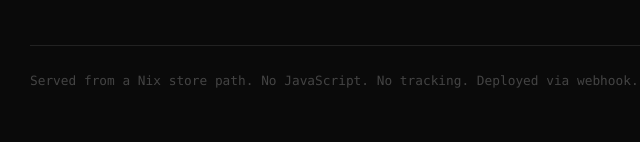
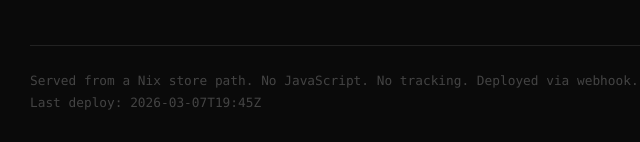
Before and after one commit to loomtex/seed, a website: page site/index.html in a window 1280 px wide. Shown: the part 982-1124 px from the top of the page, 294-934 px from the left. Drawn offline with Linux system fonts and the light colour scheme.

Commit message:
Update landing page footer — webhook deploy test
Co-Authored-By: Joshua Perry <josh@6bit.com>

```diff
--- a/site/index.html
+++ b/site/index.html
@@ -131,7 +131,8 @@
   </section>
 
   <footer>
-    Served from a Nix store path. No JavaScript. No tracking. Deployed via webhook.
+    Served from a Nix store path. No JavaScript. No tracking. Deployed via webhook.<br>
+    Last deploy: 2026-03-07T19:45Z
   </footer>
 </body>
 </html>
```
